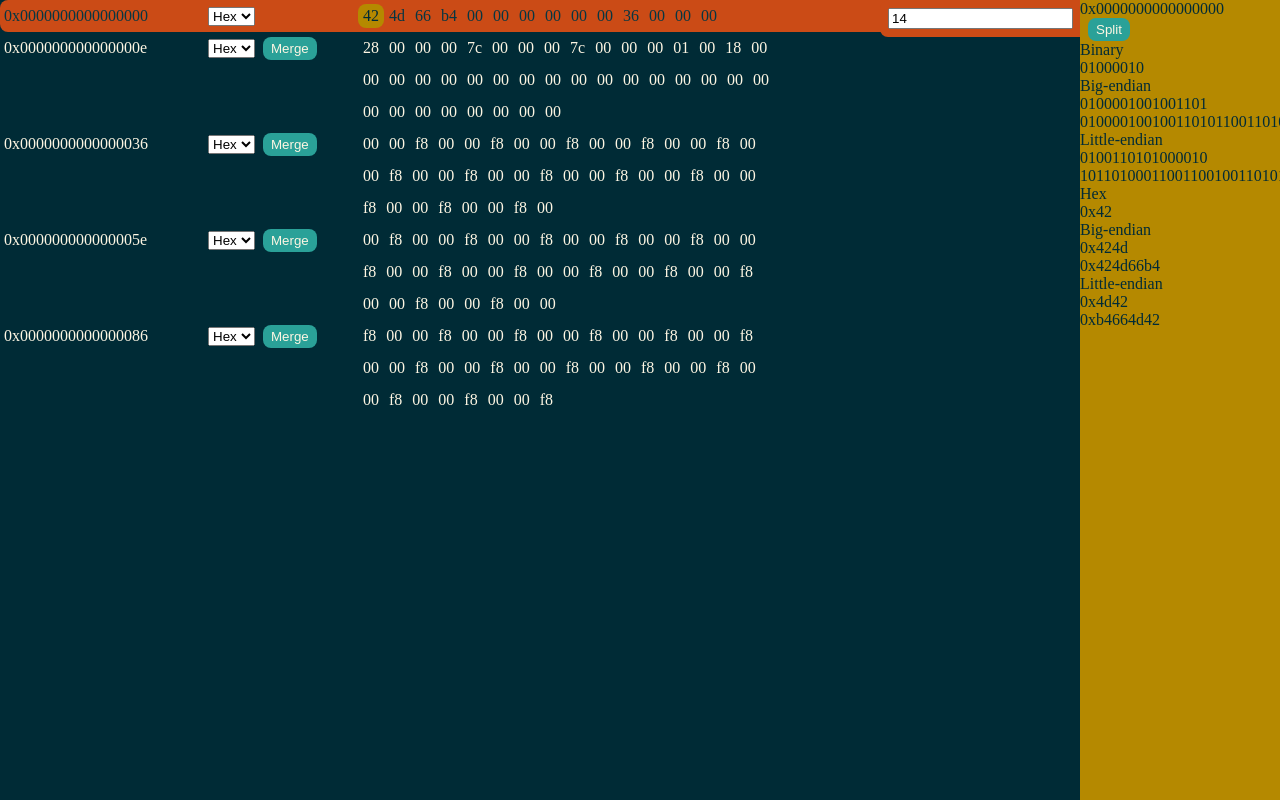
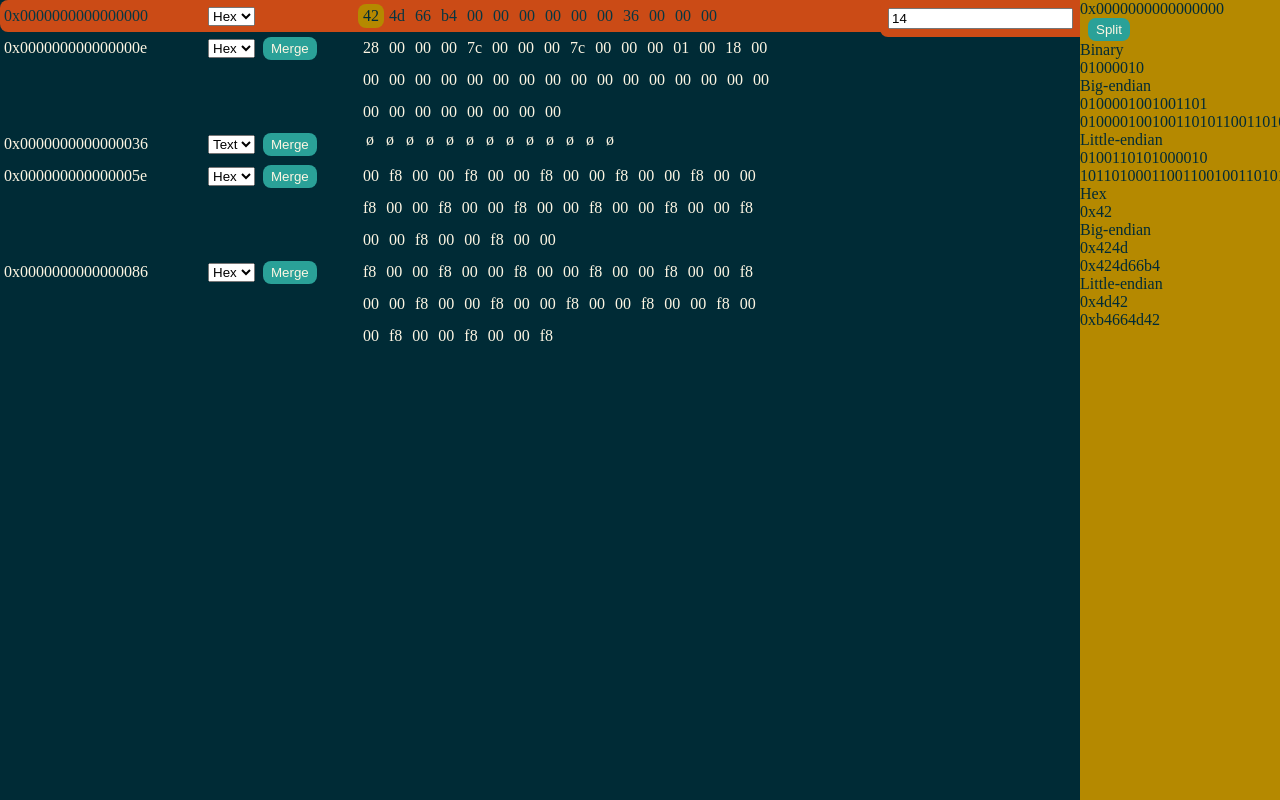
Before and after one commit to dogonwheels/bin-juice, a React (Create React App) app: page / in a window 1280 px wide. Shown: the top 800 px of the page. Built offline with nearby package versions, Linux system fonts and the light colour scheme; a web font is replaced by a local one.

Commit message:
Switch between blocks

```diff
--- a/src/App.tsx
+++ b/src/App.tsx
@@ -1,24 +1,25 @@
 import React, { FunctionComponent, useCallback, useEffect, useMemo, useState } from 'react';
 import './App.css';
-import BlockProps from './BlockProps';
+import Block from './Block';
 import BlockType from './BlockType';
 import HexBlock from './HexBlock';
 import Inspector from './Inspector';
 // import PixelBlock from './PixelBlock';
 import TextBlock from './TextBlock';
+import ViewProps from './ViewProps';
 
-const componentsForType = {
+const componentsForType: { [blockType: string]: FunctionComponent<ViewProps> } = {
   [BlockType.Hex]: HexBlock,
   [BlockType.Text]: TextBlock,
   // [BlockType.Pixel]: PixelBlock,
 };
-interface Block {
+interface BlockPosition {
   type: BlockType;
   length: number;
 }
 
 interface Layout {
-  Component: FunctionComponent<BlockProps>;
+  type: BlockType;
   start: number;
   end: number;
   length: number;
@@ -26,7 +27,7 @@ interface Layout {
 
 function App() {
   const [data, setData] = useState<DataView>();
-  const [blocks, setBlocks] = useState<Block[]>([]);
+  const [blocks, setBlocks] = useState<BlockPosition[]>([]);
   const [cursor, setCursor] = useState(0);
 
   // DOMFIXME: useUrlAsBuffer/Blocks
@@ -39,7 +40,7 @@ function App() {
       setBlocks([
         { type: BlockType.Hex, length: 14 },
         { type: BlockType.Hex, length: 40 },
-        { type: BlockType.Hex, length: 40 },
+        { type: BlockType.Text, length: 40 },
         { type: BlockType.Hex, length: 40 },
         { type: BlockType.Hex, length: 40 },
 
@@ -61,7 +62,7 @@ function App() {
         // Only add the block if it covers data
         if (start < data.byteLength) {
           result.push({
-            Component: componentsForType[type],
+            type,
             start,
             end,
             length: end - start,
@@ -85,6 +86,21 @@ function App() {
   hexLayout(14, 8) - memo? or simple calc
   pixelLayout
   */
+
+  const onUpdateType = useCallback(
+    (start, type) => {
+      const index = layout.findIndex((block) => block.start === start);
+      if (index === -1) {
+        return;
+      }
+
+      const newBlocks = blocks.slice();
+      newBlocks[index].type = type;
+
+      setBlocks(newBlocks);
+    },
+    [blocks, layout],
+  );
 
   const onUpdateLength = useCallback(
     (start, length) => {
@@ -149,15 +165,18 @@ function App() {
     <div className="App">
       <div className="Blocks">
         <div className="Scroller">
-          {layout.map(({ Component, start, length }) => (
-            <Component
+          {layout.map(({ type, start, length }) => (
+            <Block
               key={start}
+              type={type}
               start={start}
               length={length}
               data={data}
               cursor={cursor}
+              contentsComponent={componentsForType[type]}
               onUpdateCursor={setCursor}
               onUpdateLength={onUpdateLength}
+              onUpdateType={onUpdateType}
               onMergeBlock={onMergeBlock}
             />
           ))}
--- /dev/null
+++ b/src/Block.tsx
@@ -0,0 +1,89 @@
+import React, { Fragment, FunctionComponent, ReactElement, useCallback, useEffect, useState } from 'react';
+import './Block.css';
+import BlockType from './BlockType';
+import { formatHex } from './formatters';
+import ViewProps from './ViewProps';
+
+interface BlockProps extends ViewProps {
+  type: BlockType;
+  onUpdateLength: (start: number, length: number) => void;
+  onUpdateType: (start: number, type: BlockType) => void;
+  onMergeBlock: (start: number) => void;
+  contentsComponent: FunctionComponent<ViewProps>;
+}
+
+function Block({
+  data,
+  start,
+  length,
+  cursor,
+  type: currentType,
+  onUpdateCursor,
+  onUpdateLength,
+  onUpdateType,
+  onMergeBlock,
+  contentsComponent,
+}: BlockProps) {
+  const isSelected = cursor >= start && cursor < start + length;
+
+  const onLengthChange = useCallback(
+    (e) => {
+      const newLength = parseInt(e.target.value, 10);
+      if (newLength) {
+        onUpdateLength(start, newLength);
+      }
+    },
+    [start, onUpdateLength],
+  );
+
+  const onTypeChange = useCallback(
+    (e) => {
+      const type = e.target.value;
+      onUpdateType(start, type);
+    },
+    [onUpdateType, start],
+  );
+
+  const onBlockSelect = useCallback(() => {
+    onUpdateCursor(start);
+  }, [start, onUpdateCursor]);
+
+  const onMergeClick = useCallback(() => {
+    onMergeBlock(start);
+  }, [start, onMergeBlock]);
+
+  const types = Object.values(BlockType);
+  const Component = contentsComponent;
+
+  return (
+    <div className={`Block${isSelected ? ' Selected' : ''}`} onClick={onBlockSelect}>
+      <div className="BlockAddress">{formatHex(start, 16)}</div>
+      <div className="BlockActions">
+        <select value={currentType} onChange={onTypeChange}>
+          {types.map((type) => (
+            <option key={type} value={type}>
+              {type}
+            </option>
+          ))}
+        </select>
+        {start ? <button onClick={onMergeClick}>Merge</button> : null}
+      </div>
+      <div className="BlockContents">
+        <Component data={data} start={start} length={length} cursor={cursor} onUpdateCursor={onUpdateCursor} />
+      </div>
+      <div className="BlockOptions">
+        <div className="BlockOptionsOverflow">
+          {isSelected ? (
+            <div className="BlockOptionList">
+              <div>
+                <input value={length} onChange={onLengthChange} />
+              </div>
+            </div>
+          ) : null}
+        </div>
+      </div>
+    </div>
+  );
+}
+
+export default Block;
--- a/src/BlockProps.ts
+++ /dev/null
@@ -1,6 +0,0 @@
-import ViewProps from './ViewProps';
-
-export default interface BlockProps extends ViewProps {
-  onUpdateLength: (start: number, length: number) => void;
-  onMergeBlock: (start: number) => void;
-}
--- a/src/HexBlock.tsx
+++ b/src/HexBlock.tsx
@@ -1,20 +1,17 @@
-import React, { Fragment, ReactElement, useCallback, useEffect, useState } from 'react';
+import React, { FunctionComponent, ReactElement } from 'react';
 import './Block.css';
-import BlockProps from './BlockProps';
-import BlockType from './BlockType';
-import { formatHex } from './formatters';
 import HexRow from './HexRow';
+import ViewProps from './ViewProps';
 
-function HexBlock({ data, start, length, cursor, onUpdateCursor, onUpdateLength, onMergeBlock }: BlockProps) {
+const HexBlock: FunctionComponent<ViewProps> = ({ data, start, length, cursor, onUpdateCursor }) => {
   const columns = 16;
-  const isSelected = cursor >= start && cursor < start + length;
 
-  const result: ReactElement[] = [];
+  const rows: ReactElement[] = [];
   for (let row = 0; row < Math.ceil(length / columns); row++) {
     const rowStart = start + row * columns;
     const rowEnd = Math.min(start + length, rowStart + columns);
     const rowLength = rowEnd - rowStart;
-    result.push(
+    rows.push(
       <HexRow
         key={row}
         data={data}
@@ -26,55 +23,7 @@ function HexBlock({ data, start, length, cursor, onUpdateCursor, onUpdateLength,
     );
   }
 
-  /* <Block type=Hex options=[...] start length cursor >result</Block>
-   */
-
-  const onLengthChange = useCallback(
-    (e) => {
-      const newLength = parseInt(e.target.value, 10);
-      if (newLength) {
-        onUpdateLength(start, newLength);
-      }
-    },
-    [start, onUpdateLength],
-  );
-
-  const onBlockSelect = useCallback(() => {
-    onUpdateCursor(start);
-  }, [start, onUpdateCursor]);
-
-  const onMergeClick = useCallback(() => {
-    onMergeBlock(start);
-  }, [start, onMergeBlock]);
-
-  const currentType = BlockType.Hex;
-  const types = Object.values(BlockType);
-
-  return (
-    <div className={`Block${isSelected ? ' Selected' : ''}`} onClick={onBlockSelect}>
-      <div className="BlockAddress">{formatHex(start, 16)}</div>
-      <div className="BlockActions">
-        <select>
-          {types.map((type) => (
-            <option selected={type === currentType}>{type}</option>
-          ))}
-        </select>
-        {start ? <button onClick={onMergeClick}>Merge</button> : null}
-      </div>
-      <div className="BlockContents">{result}</div>
-      <div className="BlockOptions">
-        <div className="BlockOptionsOverflow">
-          {isSelected ? (
-            <div className="BlockOptionList">
-              <div>
-                <input value={length} onChange={onLengthChange} />
-              </div>
-            </div>
-          ) : null}
-        </div>
-      </div>
-    </div>
-  );
-}
+  return <div>{rows}</div>;
+};
 
 export default HexBlock;
--- a/src/TextBlock.tsx
+++ b/src/TextBlock.tsx
@@ -1,11 +1,12 @@
 import React, { FunctionComponent, ReactElement } from 'react';
-import BlockProps from './BlockProps';
+import ViewProps from './ViewProps';
 
-const TextBlock: FunctionComponent<BlockProps> = ({ data, start, length }) => {
+const TextBlock: FunctionComponent<ViewProps> = ({ data, start, length, cursor, onUpdateCursor }) => {
   const result: ReactElement[] = [];
-  for (let i = 0; i < length; i++) {
+  for (let i = start; i < start + length; i++) {
     result.push(<span key={i}> {String.fromCharCode(data.getUint8(i))}</span>);
   }
+
   return <div>{result}</div>;
 };
 
```
Also changed, not shown: 1 other file (tests, documents, lock files or other folders).
